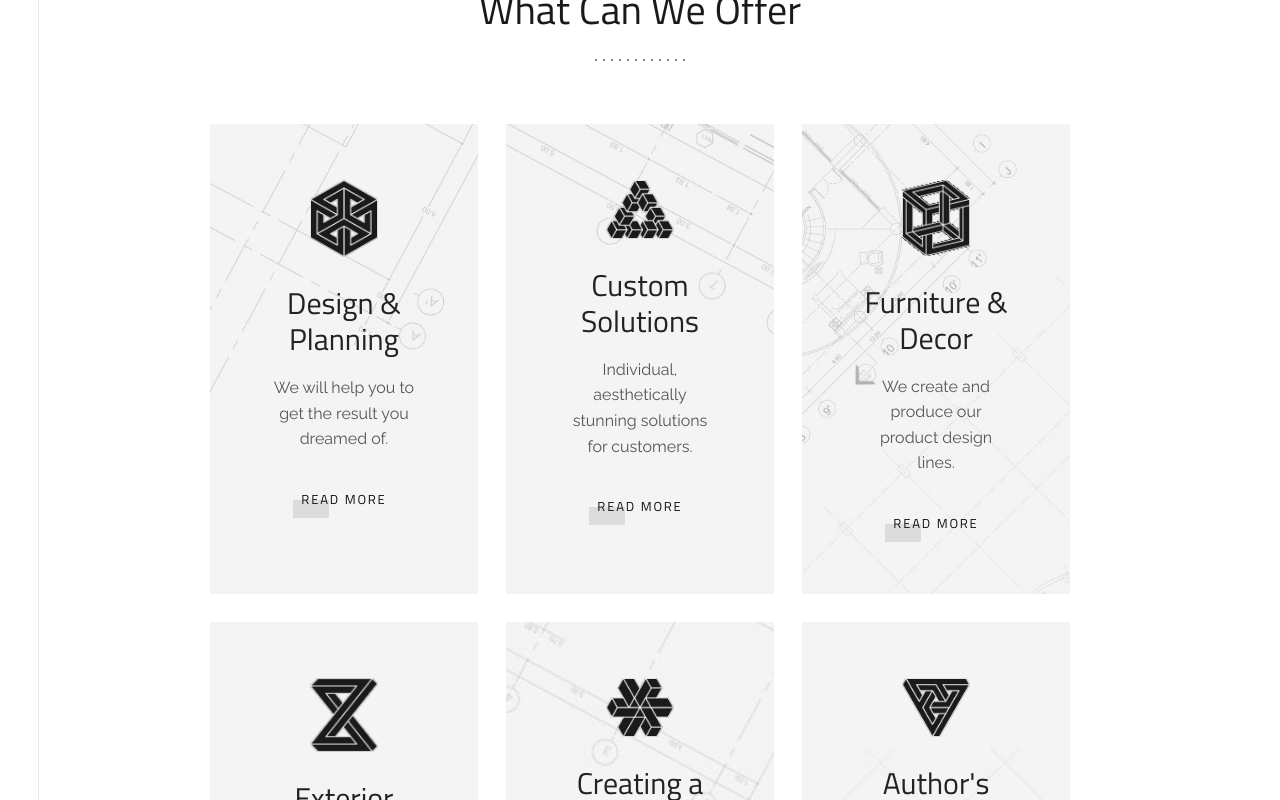
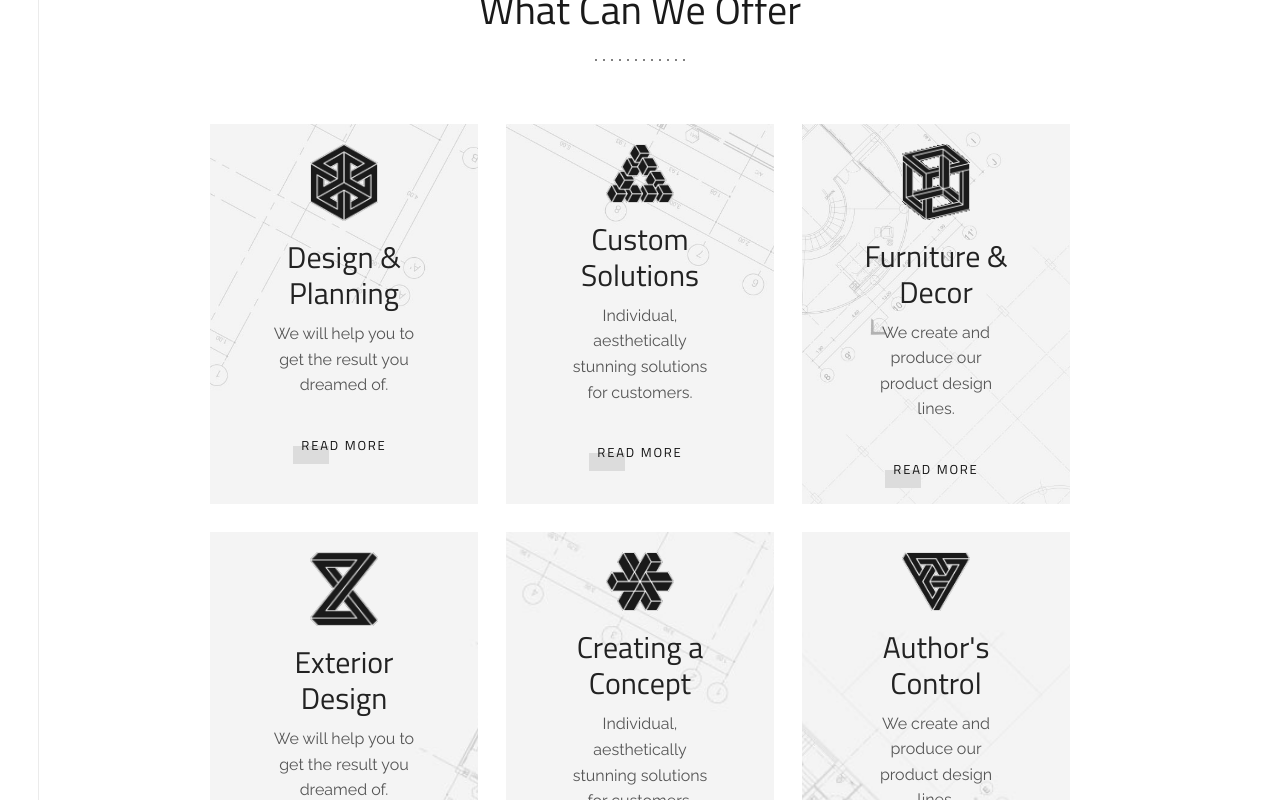
Before and after one commit to Kalandhar01/Siva_con, a Next.js app: page / in a window 1280 px wide. Shown: the part 2880-3680 px from the top of the page. Built offline with nearby package versions, Linux system fonts and the light colour scheme.

Commit message:
feat: reduce service box height

```diff
--- a/src/components/Services.tsx
+++ b/src/components/Services.tsx
@@ -32,7 +32,7 @@ export default function Services() {
                 onMouseEnter={() => setHovered(i)}
                 onMouseLeave={() => setHovered(null)}
                 style={{
-                  padding: "56px 60px",
+                  padding: "20px 60px",
                   textAlign: "center",
                   backgroundColor: "#F2F2F2",
                   backgroundImage: `url(${s.bg})`,
@@ -103,8 +103,8 @@ export default function Services() {
                       fontSize: 30,
                       fontWeight: 400,
                       color: isHovered ? "#ffffff" : "#222222",
-                      marginTop: 28,
-                      marginBottom: 18,
+                      marginTop: 18,
+                      marginBottom: 10,
                       lineHeight: 1.2,
                       textAlign: "center",
                       transition: "color 0.3s linear",
@@ -127,7 +127,7 @@ export default function Services() {
                       lineHeight: 1.6,
                       color: isHovered ? "#ffffff" : "#555555",
                       maxWidth: 340,
-                      margin: "0 auto",
+                      margin: "0 auto 8px",
                       transition: "color 0.3s linear",
                     }}
                   >
```
